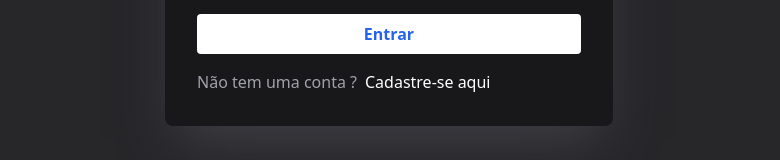
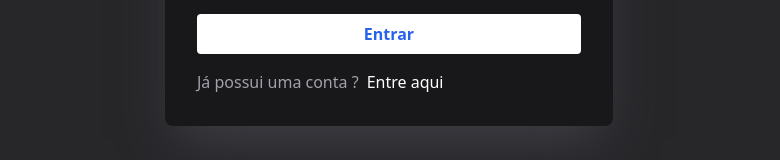
Before and after one commit to brunohro/TaskHub, a React (Vite) app: page /Cadastro in a window 1280 px wide. Shown: the part 602-762 px from the top of the page, without its empty margins (251-1031 px from the left). Built offline with nearby package versions, Linux system fonts and the light colour scheme.

Commit message:
Adding routing from the registration page to login

```diff
--- a/src/pages/Cadastro.tsx
+++ b/src/pages/Cadastro.tsx
@@ -75,8 +75,8 @@ function Cadastro() {
             Entrar
           </button>
           <div className="flex gap-2">
-            <p className="text-zinc-400">Não tem uma conta ?</p>
-            <a href="/Cadastro"> Cadastre-se aqui</a>
+            <p className="text-zinc-400">Já possui uma conta ?</p>
+            <a href="/Login"> Entre aqui</a>
           </div>
         </form>
       </div>
```
